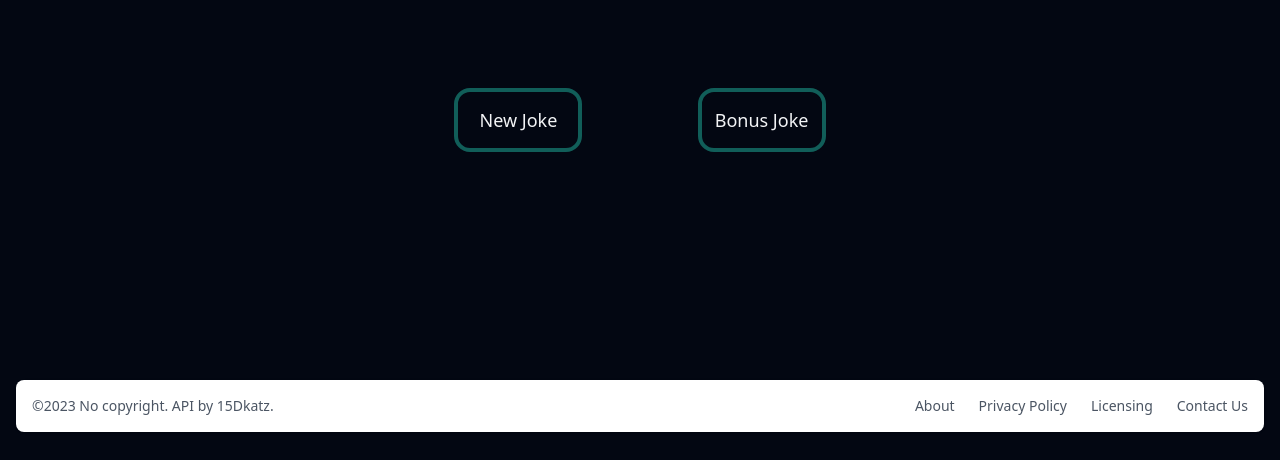
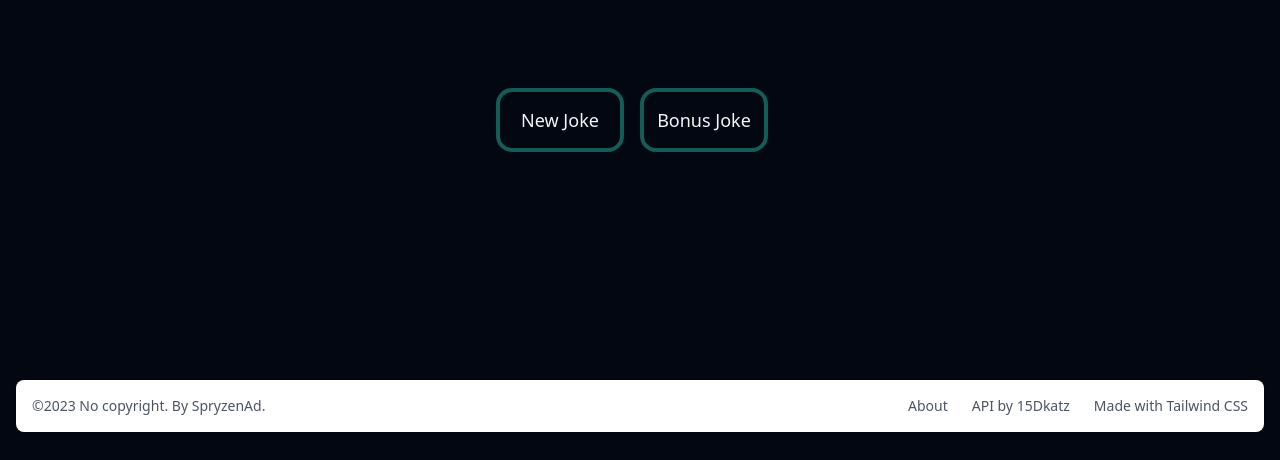
Before and after one commit to SpryzenAd/joke-api-task, a plain HTML site: page index.html in a window 1280 px wide. Shown: the part 340-800 px from the top of the page. Drawn offline with nearby package versions, Linux system fonts and the light colour scheme; no server answers.

Commit message:
Update index.html

```diff
--- a/index.html
+++ b/index.html
@@ -25,9 +25,6 @@
                     Home
                 </a>
                 <a href="" class="py-4 px-2 text-gray-100 font-semibold hover:text-cyan-300 transition duration-300">
-                    Services
-                </a>
-                <a href="" class="py-4 px-2 text-gray-100 font-semibold hover:text-cyan-300 transition duration-300">
                     About
                 </a>
                 <a href="" class="py-4 px-2 text-gray-100 font-semibold hover:text-cyan-300 transition duration-300">
@@ -43,14 +40,14 @@
         <div id="setup" class="mt-[10vh] mx-auto text-center text-4xl">---</div>
         <div id="punchline" class="mx-auto text-center text-4xl">---</div>
 
-        <div class="mx-auto mt-[10vh] flex w-2/5 text-lg justify-between pt-7">
-            <button onclick="getJoke()" class="border-4 border-teal-800 w-32 h-16 rounded-2xl hover:bg-gray-900 transition duration-300 mr-4">
+        <div class="mx-auto mt-[10vh] flex w-3/4 text-lg pt-7">
+            <div class="flex items-center mx-auto w-[50%]"><button onclick="getJoke()" class="border-4 mx-auto border-teal-800 w-32 h-16 rounded-2xl hover:bg-gray-900 transition duration-300 mr-4">
                 New Joke
-            </button>
-            <a href="https://youtu.be/dQw4w9WgXcQ" target="_blank">
-            <button class="border-4 border-teal-800 w-32 h-16 rounded-2xl hover:bg-gray-900 transition duration-300">
+            </button></div>
+            <div class="flex items-center mx-auto w-[50%]"><a href="https://youtu.be/dQw4w9WgXcQ" target="_blank">
+            <button class="border-4 mx-auto border-teal-800 w-32 h-16 rounded-2xl hover:bg-gray-900 transition duration-300">
                 Bonus Joke
-            </button></a>
+            </button></a></div>
         </div>
     </div>
 </body>
@@ -58,20 +55,17 @@
 <footer class="bg-white rounded-lg shadow mt-[12vh] m-4">
     <div class="w-full mx-auto max-w-screen-xl p-4 md:flex md:items-center md:justify-between">
         <span class="text-sm text-gray-600 sm:text-center">
-            ©2023 No copyright. API by <a href="https://github.com/15Dkatz/official_joke_api" class="hover:underline">15Dkatz</a>.
+            ©2023 No copyright. By <a href="https://github.com/SpryzenAd/joke-api-task.git" class="hover:underline">SpryzenAd</a>.
         </span>
         <div class="flex flex-wrap items-center mt-3 text-sm font-medium text-gray-600 sm:mt-0">
             <a href="#" class="mr-4 hover:underline md:mr-6 ">
                 About
             </a>
-            <a href="#" class="mr-4 hover:underline md:mr-6">
-                Privacy Policy
+            <a href="https://github.com/15Dkatz/official_joke_api" class="mr-4 hover:underline md:mr-6">
+                API by 15Dkatz
             </a>
-            <a href="#" class="mr-4 hover:underline md:mr-6">
-                Licensing
-            </a>
-            <a href="#" class="hover:underline">
-                Contact Us
+            <a href="" class="hover:underline">
+                Made with Tailwind CSS
             </a>
         </div>
     </div>
```
